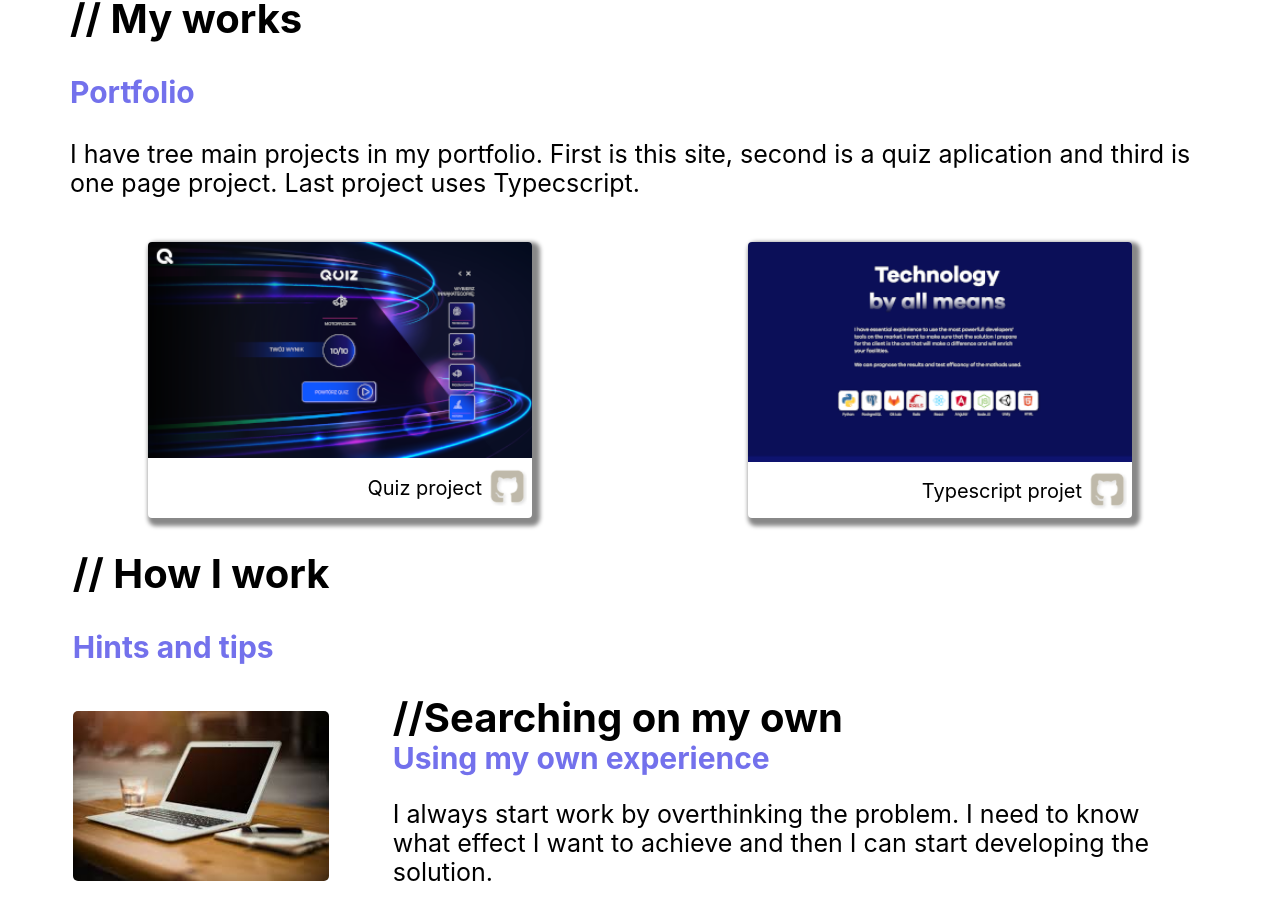
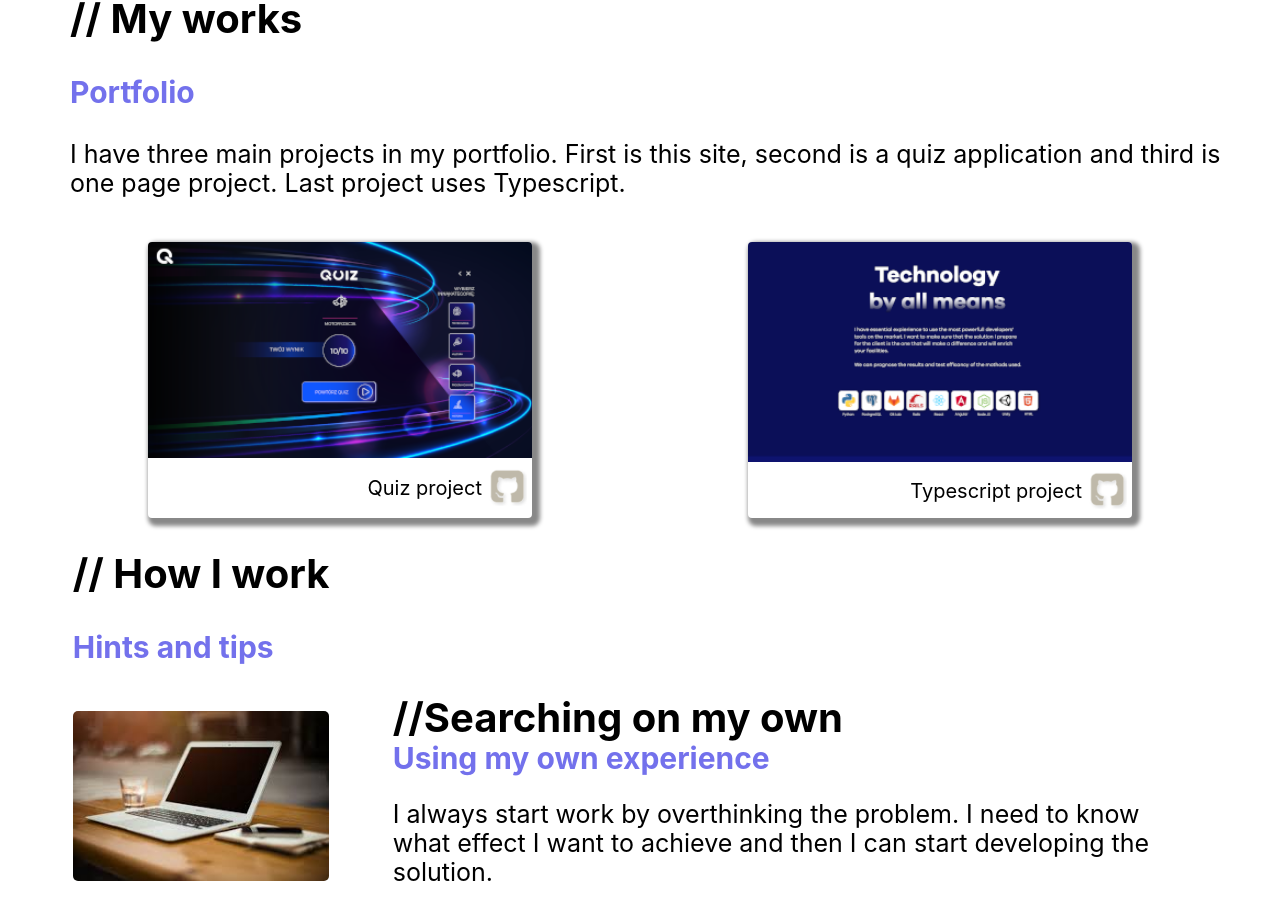
Before and after one commit to marcinfabisiak97/project1PortfolioReact, a React (Create React App) app: page / in a window 1280 px wide. Shown: the part 1876-2791 px from the top of the page. Built offline with nearby package versions, Linux system fonts and the light colour scheme; no server answers.

Commit message:
correcting mistakes in myworks component

```diff
--- a/src/components/Myworks/Portfolios/index.js
+++ b/src/components/Myworks/Portfolios/index.js
@@ -26,7 +26,7 @@ const Portfolios = () => {
                     <a target='blank' href='https://github.com/marcinfabisiak97/cv-projekt3-rem-Typescript'>
                         <img src={Images.gitHub} alt="github" />
                     </a>
-                    <figcaption>Typescript projet</figcaption>
+                    <figcaption>Typescript project</figcaption>
                 </figure>
             </article>
         </section >
--- a/src/components/Myworks/index.js
+++ b/src/components/Myworks/index.js
@@ -7,8 +7,8 @@ const Myworks = ({ myworkref }) => {
             <article className="myWorks" ref={myworkref}>
                 <h2 >&#47;&#47; My works</h2>
                 <h3>Portfolio</h3>
-                <p>I have tree main projects in my portfolio. First is this site, second is
-                    a quiz aplication and third is one page project. Last project uses Typecscript.  </p>
+                <p>I have three main projects in my portfolio. First is this site, second is
+                    a quiz application and third is one page project. Last project uses Typescript.  </p>
             </article>
             <Portfolios />
         </React.Fragment>
```
